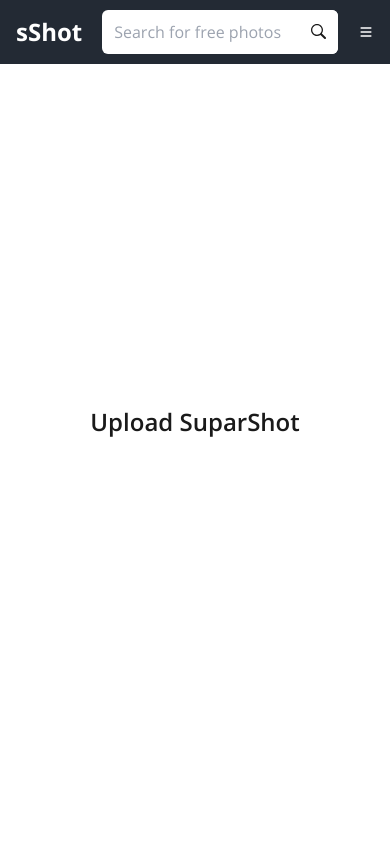
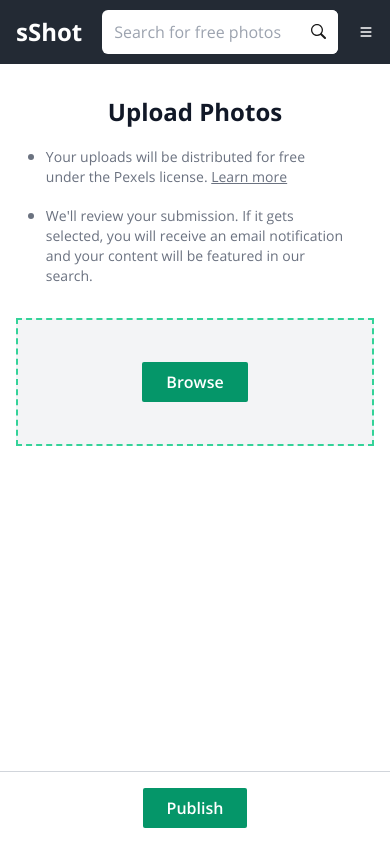
Before and after one commit to qbytesoft-com/suparshot, a React (Create React App) app: page /upload in a window 390 px wide. Built offline with nearby package versions, Linux system fonts and the light colour scheme.

Commit message:
add upload page

```diff
--- a/src/components/global/navbar/menuItems.js
+++ b/src/components/global/navbar/menuItems.js
@@ -39,7 +39,7 @@ function MenuItem() {
         </Link>
       </li>
       <li className="hidden lg:block">
-        <Link to="/join" className="mr-8">
+        <Link to="/upload" className="mr-8">
           Upload
         </Link>
       </li>
--- a/src/components/lib/button/index.js
+++ b/src/components/lib/button/index.js
@@ -1,11 +1,11 @@
 import { Link } from 'react-router-dom';
-function ButtonWrapper({ href = null, type = 'button', className, children, onClick = () => {} }) {
+function ButtonWrapper({ href = null, type = 'button', disabled = false, className, children, onClick = () => {} }) {
   return href ? (
     <Link to={href} className={className} onClick={() => onClick()} type={type}>
       {children}
     </Link>
   ) : (
-    <button className={className} onClick={() => onClick()} type={type}>
+    <button className={className} onClick={() => onClick()} type={type} disabled={disabled}>
       {children}
     </button>
   );
--- /dev/null
+++ b/src/components/lib/errorboundaries/index.js
@@ -0,0 +1,28 @@
+import React from 'react';
+
+class ErrorBoundary extends React.Component {
+  constructor(props) {
+    super(props);
+    this.state = { error: null, errorInfo: null };
+  }
+
+  componentDidCatch(error, errorInfo) {
+    // Catch errors in any components below and re-render with error message
+    this.setState({
+      error: error,
+      errorInfo: errorInfo,
+    });
+    // You can also log error messages to an error reporting service here
+  }
+
+  render() {
+    if (this.state.errorInfo) {
+      // You can render any custom fallback UI
+      return <p className="text-red-500 text-center mt-4">{this.state.error && this.state.error.toString()}</p>;
+    }
+
+    return this.props.children;
+  }
+}
+
+export default ErrorBoundary;
--- a/src/components/lib/index.js
+++ b/src/components/lib/index.js
@@ -1,5 +1,6 @@
 import Button from './button';
 import { Dropdown, DropdownMenuButton, DropDownMenuList, DropDownMenuListItem } from './dropdown';
 import LazyImage from './lazyimage';
+import ErrorBoundary from './errorboundaries';
 // Export all of the components
-export { Button, Dropdown, DropdownMenuButton, DropDownMenuList, DropDownMenuListItem, LazyImage };
+export { Button, Dropdown, DropdownMenuButton, DropDownMenuList, DropDownMenuListItem, LazyImage, ErrorBoundary };
--- a/src/components/pages/changePassword.js
+++ b/src/components/pages/changePassword.js
@@ -1,7 +1,6 @@
 import React from 'react';
 import Navbar from 'components/global/navbar';
 import { Button } from 'components/lib';
-import { Link } from 'react-router-dom';
 import Footer from 'components/global/footer';
 
 function ChangePassword(props) {
--- a/src/components/pages/upload.js
+++ b/src/components/pages/upload.js
@@ -1,11 +1,39 @@
+import React from 'react';
 import Navbar from 'components/global/navbar';
+import { UploadContextProvider } from './upload/UploadContext';
+import UploadForm from './upload/UploadForm';
+import { ErrorBoundary } from 'components/lib';
 
 function Upload() {
   return (
     <>
       <Navbar />
-      <div className="h-screen flex justify-center items-center text-2xl font-semibold">
-        <p>Upload SuparShot</p>
+      <div className="avoid-nav w-full min-h-screen relative pb-32">
+        <div className="w-full px-4 lg:w-1/2 lg:mx-auto">
+          <h1 className="font-bold text-2xl text-gray-900 text-center mt-8">Upload Photos</h1>
+
+          <ul className="mt-4 list-disc flex flex-col gap-4 w-10/12 mx-auto">
+            <li className="text-gray-500">
+              <p className="font-light text-sm">
+                Your uploads will be distributed for free under the Pexels license.{' '}
+                <a href="/" className="underline">
+                  Learn more
+                </a>
+              </p>
+            </li>
+            <li className="text-gray-500">
+              <p className="font-light text-sm">
+                We'll review your submission. If it gets selected, you will receive an email notification and your
+                content will be featured in our search.
+              </p>
+            </li>
+          </ul>
+          <UploadContextProvider>
+            <ErrorBoundary>
+              <UploadForm />
+            </ErrorBoundary>
+          </UploadContextProvider>
+        </div>
       </div>
     </>
   );
--- /dev/null
+++ b/src/components/pages/upload/UploadContext.js
@@ -0,0 +1,42 @@
+import React from 'react';
+
+const UploadContext = React.createContext();
+UploadContext.displayName = 'UploadContext';
+
+function useSelectItem() {
+  const [selectedItem, setSelectedItem] = React.useState();
+  const selectItemHandle = (e) => {
+    if (e.target.files.length) {
+      const fileRead = new FileReader();
+      fileRead.onload = () => {
+        if (fileRead.readyState === 2) {
+          setSelectedItem(fileRead.result);
+        }
+      };
+      fileRead.readAsDataURL(e.target.files[0]);
+    }
+  };
+
+  const clearSelectItem = () => setSelectedItem(null);
+  return {
+    selectedItem,
+    selectItemHandle,
+    clearSelectItem,
+  };
+}
+
+function UploadContextProvider(props) {
+  let value = useSelectItem();
+  return <UploadContext.Provider value={value} {...props} />;
+}
+
+function useUploadContext() {
+  const context = React.useContext(UploadContext);
+  if (!context) {
+    throw new Error('All upload component should be render inside UploadContextProvider');
+  }
+
+  return context;
+}
+
+export { UploadContextProvider, useUploadContext };
--- /dev/null
+++ b/src/components/pages/upload/UploadForm.js
@@ -0,0 +1,65 @@
+import React from 'react';
+import { Button } from 'components/lib';
+import { MdClose } from 'react-icons/md';
+import { useUploadContext } from './UploadContext';
+
+function UploadForm() {
+  const { selectedItem, selectItemHandle, clearSelectItem } = useUploadContext();
+  return (
+    <form className="mt-8">
+      <label htmlFor="uploadFile">
+        <div className="w-100 h-32 border-2 border-dashed border-green-400 bg-gray-100 flex items-center justify-center gap-4">
+          <Button>
+            <label htmlFor="uploadFile">Browse</label>
+          </Button>
+          {/* <p className="font-semibold text-base text-gray-900">Or Drag & Drop</p> */}
+        </div>
+      </label>
+      <input type="file" id="uploadFile" className="hidden" onChange={selectItemHandle} />
+      {/* Selected image preview */}
+      {selectedItem && (
+        <div className="mt-10 flex gap-8">
+          <div className="w-full relative">
+            <Button variant="light" className="absolute p-0 top-2 right-2 text-gray-200" onClick={clearSelectItem}>
+              <MdClose size="1.5rem" />
+            </Button>
+            <img src={selectedItem} alt="Selected" className="w-full object-cover object-top" />
+          </div>
+
+          <div className="w-full">
+            <label className="font-semibold text-sm text-gray-900" htmlFor="imageTitle">
+              Title
+            </label>
+            <input
+              type="text"
+              className="input-field w-full mb-4 mt-2"
+              id="imageTitle"
+              placeholder="A man front of a door"
+            />
+
+            <label className="font-semibold text-sm text-gray-900" htmlFor="imageTags">
+              Tags <span className="font-light text-gray-500">(optional)</span>
+            </label>
+            <input type="text" className="input-field w-full mb-4 mt-2" id="imageTags" placeholder="door, man" />
+
+            <label className="font-semibold text-sm text-gray-900" htmlFor="imageLocation">
+              Location <span className="font-light text-gray-500">(optional)</span>
+            </label>
+            <input
+              type="text"
+              className="input-field w-full mb-4 mt-2"
+              id="imageLocation"
+              placeholder="Dhaka, bangladesh"
+            />
+          </div>
+        </div>
+      )}
+
+      <div className="fixed bottom-0 left-0 right-0 w-full border-t border-gray-300 py-4 text-center bg-white z-10">
+        <Button type="submit">Publish</Button>
+      </div>
+    </form>
+  );
+}
+
+export default UploadForm;
--- a/src/index.css
+++ b/src/index.css
@@ -46,6 +46,9 @@
   }
   .btn-primary {
     @apply text-white bg-green-600 hover:bg-green-500;
+  }
+  .btn-primary:disabled {
+    @apply opacity-70 cursor-default;
   }
   .btn-light {
     color: inherit;
```
Also changed, not shown: 1 other file (tests, documents, lock files or other folders).
